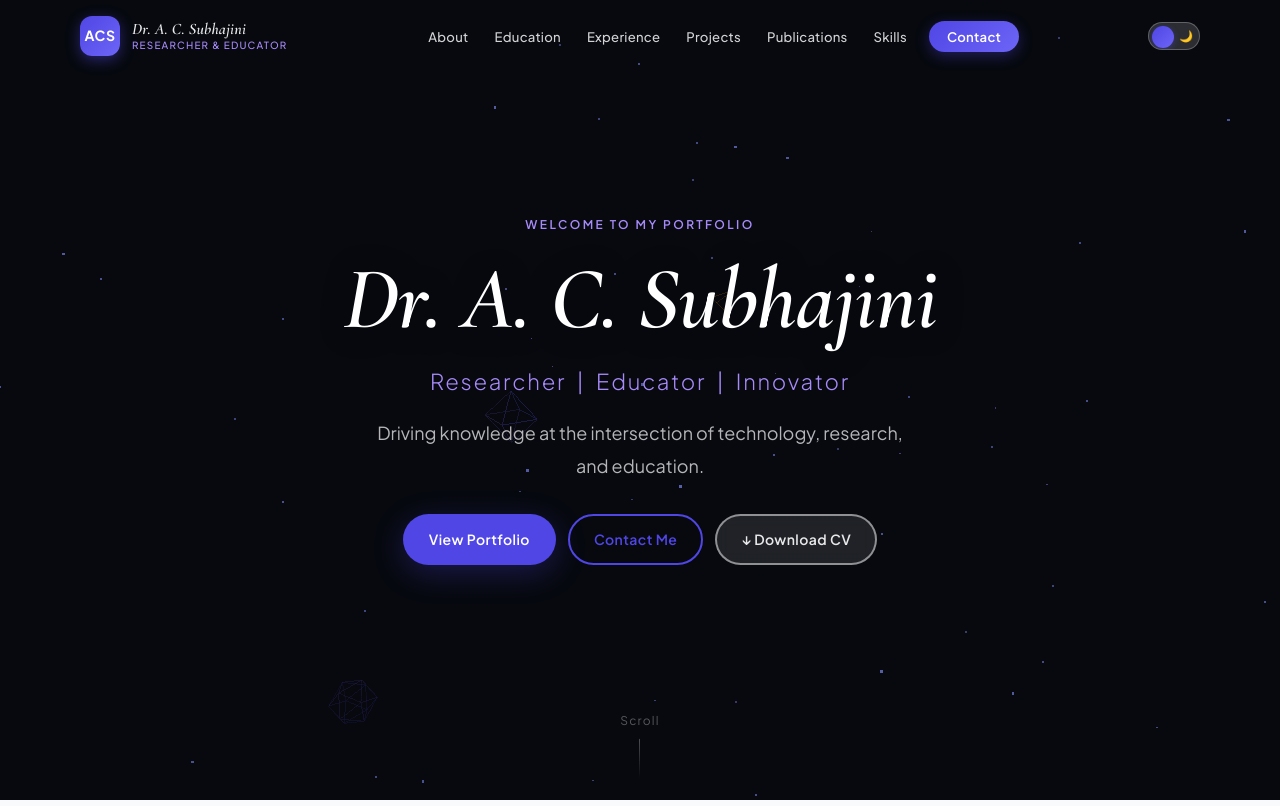
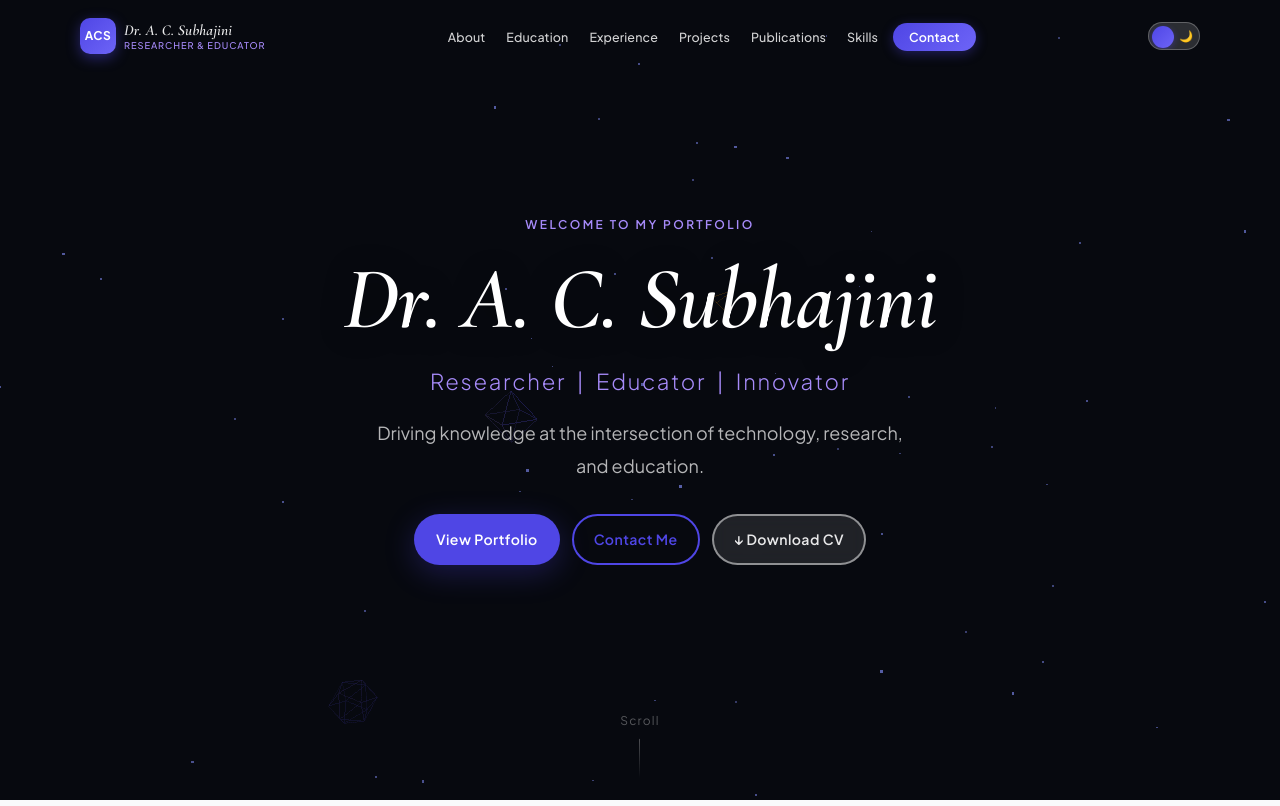
Before and after one commit to balakrishnabalakrishna577-sudo/Dr-A-C-Subhajini-portfolio, a plain HTML site: page index.html in a window 1280 px wide. Shown: the top 806 px of the page. Drawn offline with nearby package versions, Linux system fonts and the light colour scheme.

Commit message:
Fix nav overflow and hero CTA button layout

```diff
--- a/styles/main.css
+++ b/styles/main.css
@@ -347,28 +347,30 @@ button {
   max-width: var(--container-max);
   margin-inline: auto;
   padding-inline: var(--container-pad);
-  gap: var(--sp-4);
+  gap: var(--sp-3);
+  overflow: hidden;
 }
 
 /* ── Logo ── */
 .nav-logo {
   display: flex;
   align-items: center;
-  gap: var(--sp-3);
+  gap: var(--sp-2);
   text-decoration: none;
   flex-shrink: 0;
+  min-width: 0;
   transition: opacity var(--dur-fast);
 }
 .nav-logo:hover { opacity: .85; text-decoration: none; }
 
 .logo-initials {
-  width: 40px;
-  height: 40px;
-  border-radius: 12px;
+  width: 36px;
+  height: 36px;
+  border-radius: 10px;
   background: linear-gradient(135deg, var(--clr-accent) 0%, var(--clr-accent-light) 100%);
   color: #fff;
   font-family: var(--font-body);
-  font-size: var(--fs-sm);
+  font-size: 0.75rem;
   font-weight: var(--fw-bold);
   letter-spacing: .04em;
   display: grid;
@@ -378,7 +380,6 @@ button {
   position: relative;
   overflow: hidden;
 }
-/* Shine sweep on hover */
 .logo-initials::after {
   content: '';
   position: absolute;
@@ -395,61 +396,67 @@ button {
   display: flex;
   flex-direction: column;
   line-height: 1.2;
+  min-width: 0;
 }
 .logo-name-primary {
   font-family: var(--font-heading);
-  font-size: 1rem;
+  font-size: 0.95rem;
   font-weight: var(--fw-semi);
   font-style: italic;
-  color: var(--clr-heading);
+  color: rgba(255,255,255,.92);
   letter-spacing: .01em;
-  /* white on hero, dark below */
   transition: color var(--dur-base);
+  white-space: nowrap;
+  overflow: hidden;
+  text-overflow: ellipsis;
 }
 .logo-name-sub {
   font-family: var(--font-body);
-  font-size: 0.62rem;
+  font-size: 0.58rem;
   font-weight: var(--fw-medium);
-  letter-spacing: .12em;
+  letter-spacing: .1em;
   text-transform: uppercase;
-  color: var(--clr-accent);
+  color: #a78bfa;
   transition: color var(--dur-base);
-}
-
-/* Hero state: white text */
-.nav-header:not(.scrolled) .logo-name-primary { color: rgba(255,255,255,.92); }
-.nav-header:not(.scrolled) .logo-name-sub     { color: #a78bfa; }
-
-/* ── Nav links ── */
+  white-space: nowrap;
+}
+
+/* scrolled: darken logo text */
+.nav-header.scrolled .logo-name-primary { color: var(--clr-heading); }
+.nav-header.scrolled .logo-name-sub     { color: var(--clr-accent); }
+
+/* ── Nav links (desktop) ── */
 .nav-links {
   display: flex;
   align-items: center;
-  gap: 2px;
-  flex-shrink: 0;
+  gap: 1px;
+  flex: 1;
+  justify-content: center;
+  flex-wrap: nowrap;
+  min-width: 0;
 }
 
 .nav-link {
   position: relative;
-  padding: 6px 12px;
+  padding: 5px 10px;
   font-family: var(--font-body);
-  font-size: 0.82rem;
+  font-size: 0.78rem;
   font-weight: var(--fw-medium);
-  letter-spacing: .02em;
+  letter-spacing: .01em;
   color: rgba(255,255,255,.82);
   border-radius: var(--radius-full);
   text-decoration: none;
   white-space: nowrap;
+  flex-shrink: 0;
   transition:
     color      var(--dur-fast) var(--ease-out),
     background var(--dur-fast) var(--ease-out);
 }
 
-/* Scrolled state: dark text */
 .nav-header.scrolled .nav-link {
   color: var(--clr-text-muted);
 }
 
-/* Dot indicator under active/hover link */
 .nav-link::before {
   content: '';
   position: absolute;
@@ -466,7 +473,7 @@ button {
 .nav-link:hover,
 .nav-link.active {
   color: var(--clr-accent);
-  background: rgba(79,70,229,.08);
+  background: rgba(79,70,229,.1);
   text-decoration: none;
 }
 
@@ -481,36 +488,37 @@ button {
   transform: translateX(-50%) scale(1);
 }
 
-/* Contact CTA button */
+/* Contact CTA */
 .nav-link--cta {
   background: linear-gradient(135deg, var(--clr-accent), var(--clr-accent-light));
   color: #fff !important;
-  padding: 7px 18px;
-  border-radius: var(--radius-full);
-  margin-left: var(--sp-2);
+  padding: 6px 16px;
+  border-radius: var(--radius-full);
+  margin-left: var(--sp-1);
   font-weight: var(--fw-semi);
-  font-size: 0.82rem;
-  box-shadow: 0 4px 14px rgba(79,70,229,.35);
+  font-size: 0.78rem;
+  box-shadow: 0 3px 12px rgba(79,70,229,.35);
   transition:
-    box-shadow   var(--dur-fast) var(--ease-out),
-    transform    var(--dur-fast) var(--ease-spring),
-    filter       var(--dur-fast);
+    box-shadow var(--dur-fast) var(--ease-out),
+    transform  var(--dur-fast) var(--ease-spring),
+    filter     var(--dur-fast);
   white-space: nowrap;
   flex-shrink: 0;
 }
 .nav-link--cta::before { display: none; }
 .nav-link--cta:hover {
   transform: translateY(-2px);
-  box-shadow: 0 8px 22px rgba(79,70,229,.45);
+  box-shadow: 0 6px 20px rgba(79,70,229,.45);
   filter: brightness(1.1);
   text-decoration: none;
 }
 
-/* ── Action buttons (theme + hamburger) ── */
+/* ── Action buttons ── */
 .nav-actions {
   display: flex;
   align-items: center;
   gap: var(--sp-2);
+  flex-shrink: 0;
 }
 
 /* Theme toggle pill */
@@ -713,10 +721,16 @@ button {
 .hero-cta-group {
   display: flex;
   flex-direction: row;
-  flex-wrap: wrap;
+  flex-wrap: nowrap;
   gap: var(--sp-3);
   justify-content: center;
   align-items: center;
+}
+
+.hero-cta-group .btn {
+  flex-shrink: 0;
+  padding: var(--sp-3) var(--sp-5);
+  font-size: 0.88rem;
 }
 
 /* Scroll hint */
@@ -1717,20 +1731,22 @@ button {
   :root { --nav-h: 64px; }
 
   /* ── Nav mobile ── */
-  .logo-name-sub { display: none; }   /* keep name, hide subtitle */
+  .logo-name-sub { display: none; }
 
   .nav-links {
     position: fixed;
     top: var(--nav-h);
     left: 0;
     right: 0;
+    flex: none;
     background: var(--clr-surface);
     border-top: 1px solid var(--clr-border);
     flex-direction: column;
     align-items: stretch;
-    padding: var(--sp-4) var(--sp-4) var(--sp-5);
+    justify-content: flex-start;
+    padding: var(--sp-3) var(--sp-4) var(--sp-5);
     gap: var(--sp-1);
-    box-shadow: 0 20px 40px rgba(0,0,0,.15);
+    box-shadow: 0 20px 40px rgba(0,0,0,.18);
     transform: translateY(-110%);
     transition: transform var(--dur-base) var(--ease-out);
     z-index: 999;
@@ -1741,7 +1757,7 @@ button {
 
   .nav-link {
     padding: var(--sp-3) var(--sp-4);
-    font-size: var(--fs-base);
+    font-size: var(--fs-sm);
     border-radius: var(--radius-md);
     color: var(--clr-text-muted) !important;
     border: 1px solid transparent;
@@ -1754,7 +1770,7 @@ button {
   }
   .nav-link::before { display: none; }
   .nav-link--cta {
-    margin-top: var(--sp-3);
+    margin: var(--sp-3) 0 0;
     text-align: center;
     border-radius: var(--radius-md);
     background: linear-gradient(135deg, var(--clr-accent), var(--clr-accent-light));
@@ -1763,6 +1779,16 @@ button {
     border: none;
   }
   .nav-hamburger { display: flex; }
+
+  /* ── Hero CTA – wrap allowed on mobile ── */
+  .hero-cta-group {
+    flex-wrap: wrap;
+  }
+  .hero-cta-group .btn {
+    flex: 1 1 130px;
+    max-width: 200px;
+    justify-content: center;
+  }
 
   /* Sections */
   .section { padding-block: var(--sp-12); }
@@ -1788,7 +1814,7 @@ button {
 
   .timeline { padding-left: var(--sp-6); }
 
-  .hero-cta-group .btn { min-width: 140px; }
+  .hero-cta-group .btn { flex-shrink: 0; }
 
   .contact-form-wrap { padding: var(--sp-5); }
 
```
